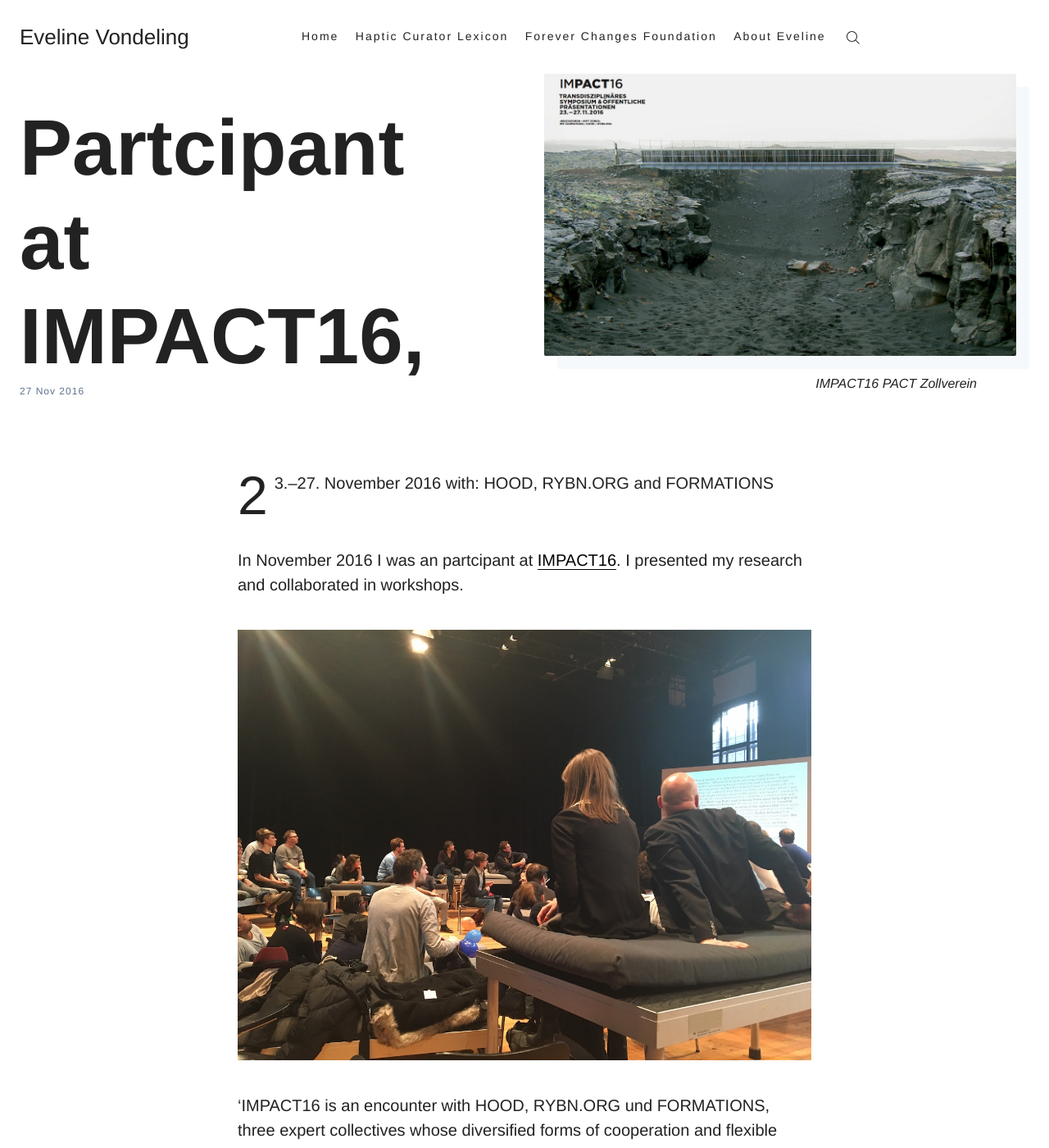
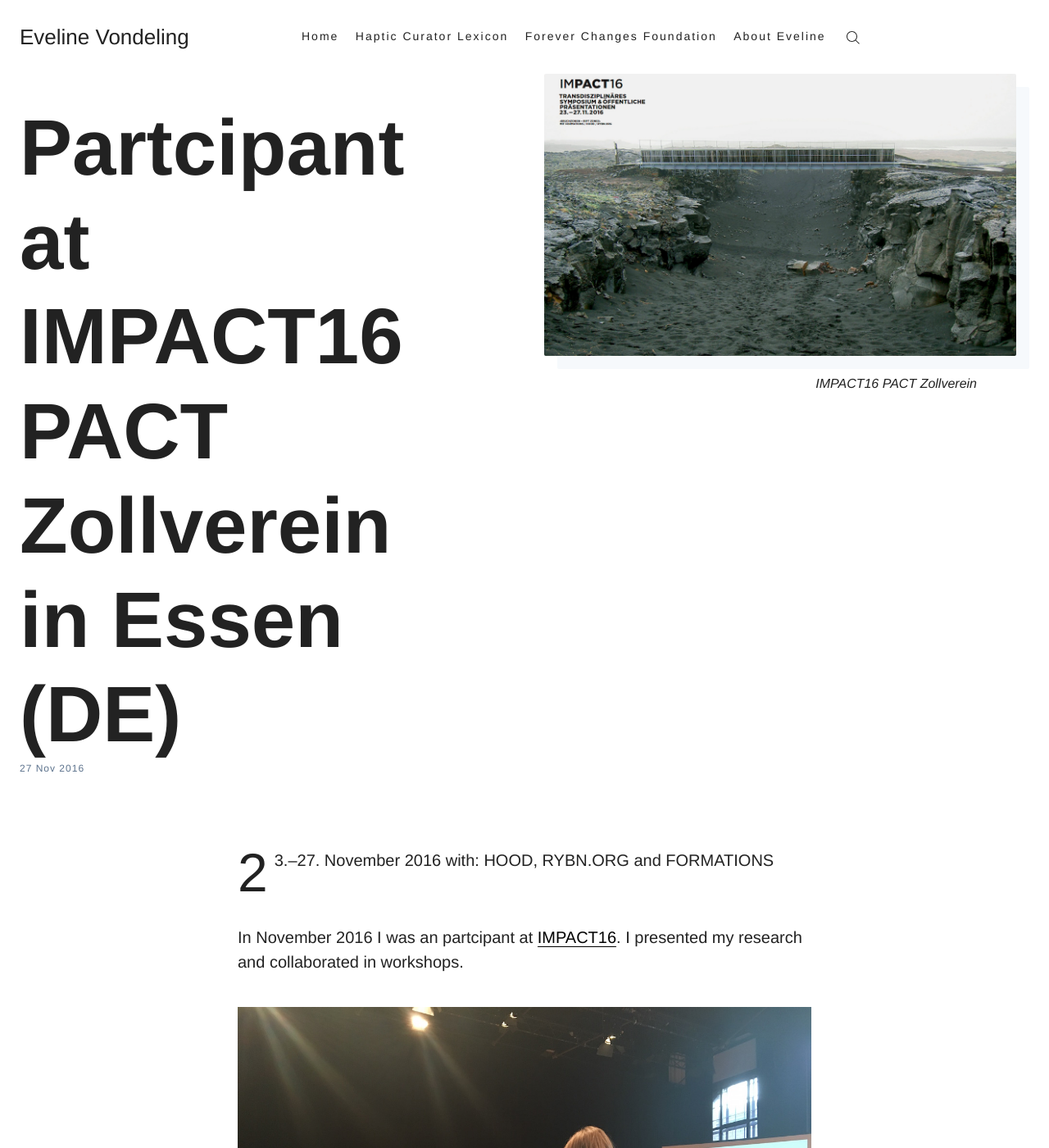
Before and after one commit to bobvanluijt/ev-website, a Jekyll site: the page built from _posts/2016-11-27-Impact-festival.md, in a window 1280 px wide and 1400 px high. Shown: the whole window at 82% size. Built offline with Jekyll 4.4.1, drawn with Linux system fonts in a browser that asks for light colours; some web fonts are replaced.

Commit message:
Update 2016-11-27-Impact-festival.md

```diff
--- a/_posts/2016-11-27-Impact-festival.md
+++ b/_posts/2016-11-27-Impact-festival.md
@@ -1,6 +1,6 @@
 ---
 layout: post
-title:  'Partcipant at IMPACT16, '
+title:  'Partcipant at IMPACT16 PACT Zollverein in Essen (DE)'
 author: Eveline
 image: '/images/impact1.jpg'
 image-copy: IMPACT16 PACT Zollverein
```
